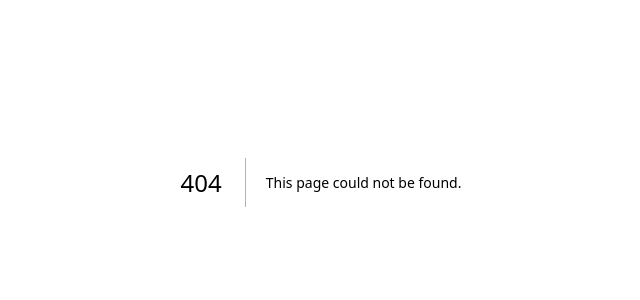
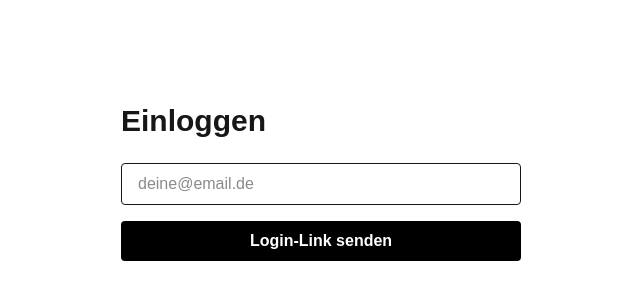
Before and after one commit to lucasteigleder/wm-tippspiel, a Next.js app: page /login in a window 1280 px wide. Before the commit this address had no page. Shown: the part 218-518 px from the top of the page, without its empty margins (319-959 px from the left). Built offline with nearby package versions, Linux system fonts and the light colour scheme.

Commit message:
configure supabase auth flow

```diff
--- /dev/null
+++ b/src/app/auth/callback/route.ts
@@ -0,0 +1,33 @@
+import { NextResponse } from "next/server"
+import { createServerClient } from "@supabase/ssr"
+import { cookies } from "next/headers"
+
+export async function GET(request: Request) {
+  const requestUrl = new URL(request.url)
+  const code = requestUrl.searchParams.get("code")
+
+  if (code) {
+    const cookieStore = await cookies()
+
+    const supabase = createServerClient(
+      process.env.NEXT_PUBLIC_SUPABASE_URL!,
+      process.env.NEXT_PUBLIC_SUPABASE_PUBLISHABLE_KEY!,
+      {
+        cookies: {
+          getAll() {
+            return cookieStore.getAll()
+          },
+          setAll(cookiesToSet) {
+            cookiesToSet.forEach(({ name, value, options }) => {
+              cookieStore.set(name, value, options)
+            })
+          },
+        },
+      }
+    )
+
+    await supabase.auth.exchangeCodeForSession(code)
+  }
+
+  return NextResponse.redirect(requestUrl.origin + "/dashboard")
+}
--- /dev/null
+++ b/src/app/dashboard/page.tsx
@@ -0,0 +1,8 @@
+export default function DashboardPage() {
+    return (
+        <main className="mx-auto max-w-4xl px-6 py-10">
+            <h1 className="text-3xl font-bold">Dashboard</h1>
+            <p className="mt-4">Willkommen beim WM-Tippspiel!</p>
+        </main>
+    )
+}
--- /dev/null
+++ b/src/app/login/page.tsx
@@ -0,0 +1,55 @@
+"use client"
+
+import { useState } from "react"
+import { createSupabaseBrowserClient } from "@/lib/supabase/client"
+
+export default function LoginPage() {
+  const [email, setEmail] = useState("")
+  const [message, setMessage] = useState("")
+
+  async function handleLogin(event: React.FormEvent<HTMLFormElement>) {
+    event.preventDefault()
+
+    const supabase = createSupabaseBrowserClient()
+
+    const { error } = await supabase.auth.signInWithOtp({
+      email,
+      options: {
+        emailRedirectTo: `${window.location.origin}/auth/callback`,
+      },
+    })
+
+    if (error) {
+      setMessage(error.message)
+      return
+    }
+
+    setMessage("Check deine E-Mails für den Login-Link.")
+  }
+
+  return (
+    <main className="mx-auto flex min-h-screen max-w-md flex-col justify-center px-6">
+      <h1 className="mb-6 text-3xl font-bold">Einloggen</h1>
+
+      <form onSubmit={handleLogin} className="space-y-4">
+        <input
+          type="email"
+          placeholder="deine@email.de"
+          value={email}
+          onChange={(event) => setEmail(event.target.value)}
+          className="w-full rounded border px-4 py-2"
+          required
+        />
+
+        <button
+          type="submit"
+          className="w-full rounded bg-black px-4 py-2 font-semibold text-white"
+        >
+          Login-Link senden
+        </button>
+      </form>
+
+      {message && <p className="mt-4 text-sm">{message}</p>}
+    </main>
+  )
+}
```
